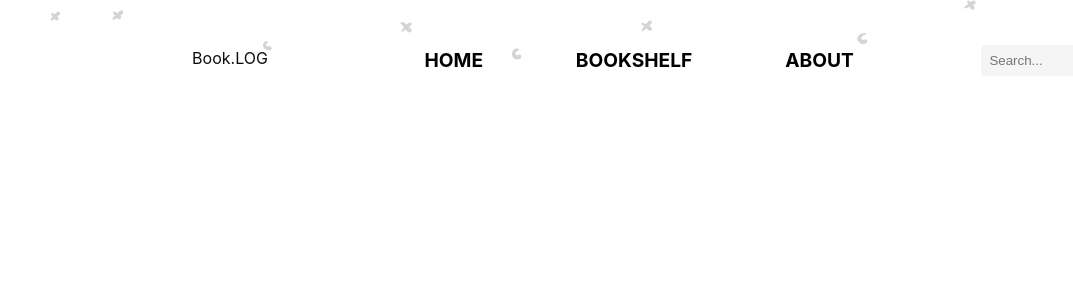
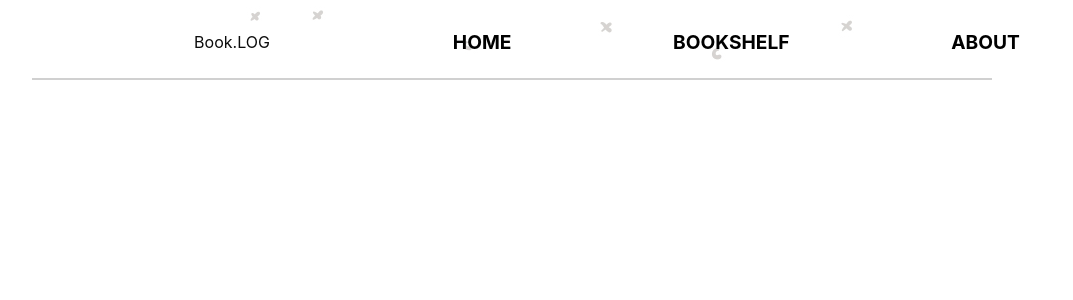
Before and after one commit to farodia/BookSummaryBlog, a React (Create React App) app: page / in a window 1280 px wide. Shown: the top 300 px of the page, without its empty margins (168-1241 px from the left). Built offline with nearby package versions, Linux system fonts and the light colour scheme.

Commit message:
[jingyi] add header divider and display the header

```diff
--- a/src/App.css
+++ b/src/App.css
@@ -34,11 +34,12 @@
 }
 #header-container{
   background-image: url("./pics/web-background.png");
-  width: 100%;
-  margin: 0;
-  padding: 0;
+  width: 75%;
+  /*height: 100px;*/
+  margin: 0 0 0 200px;
   display: block;
   position: fixed;
+  align-items: flex-start;
 }
 #header-container #header {
   display: -webkit-flex;
@@ -48,35 +49,33 @@
 }
 #header-title{
   flex: 0 0 200px;
-  margin: 0 0 0 250px;
-  padding: 3rem;
+  margin: 0 0 0 100px;
   text-align: center;
   color: #0c0c0c;
+  padding: 2rem 0 0;
 }
 
 .main-nav{
-  flex: 0 0 500px;
-  text-align: center;
-  padding-top: 1rem ;
+  flex: 0 0 auto;
+  margin-top: 14px;
 }
 
 .main-nav ul{
   text-align: center;
   font-weight: bolder;
   color: black;
-  padding: inherit;
 }
 
 nav li{
   display: inline;
-  padding-inline: 2em;
+  padding-inline: 4em;
   font-weight: 700;
   font-size: 1.2rem;
   font-family: BlinkMacSystemFont, serif;
   color: black;
 }
 nav a{
-  padding: 8px;
+  padding: 4px;
 }
 nav a:hover{
   background-color: #d4d4da;
@@ -86,12 +85,11 @@ nav a:hover{
 #header-container #header #header-search{
   flex: 0 1 200px;
   margin: 0 30px 0 70px;
-  vertical-align: top;
   text-align: right;
+  padding: 2rem 0 0;
 }
 #header-search .search-ajax {
   display: inline-block;
-  margin-top: 2.8rem;
   width: 100%;
 }
 .search-ajax input {
@@ -102,3 +100,9 @@ nav a:hover{
   color: black;
   border: none;
 }
+
+#header-hr {
+  background-color: #d0d0d0;
+  width: auto;
+  border: 1px solid #d0d0d0;
+}
--- a/src/App.tsx
+++ b/src/App.tsx
@@ -16,6 +16,9 @@ function App() {
                     <NavigationComponent/>
                     <SearchComponent/>
                 </div>
+                <div>
+                    <hr id="header-hr"/>
+                </div>
             </header>
             <body>
             </body>
```
